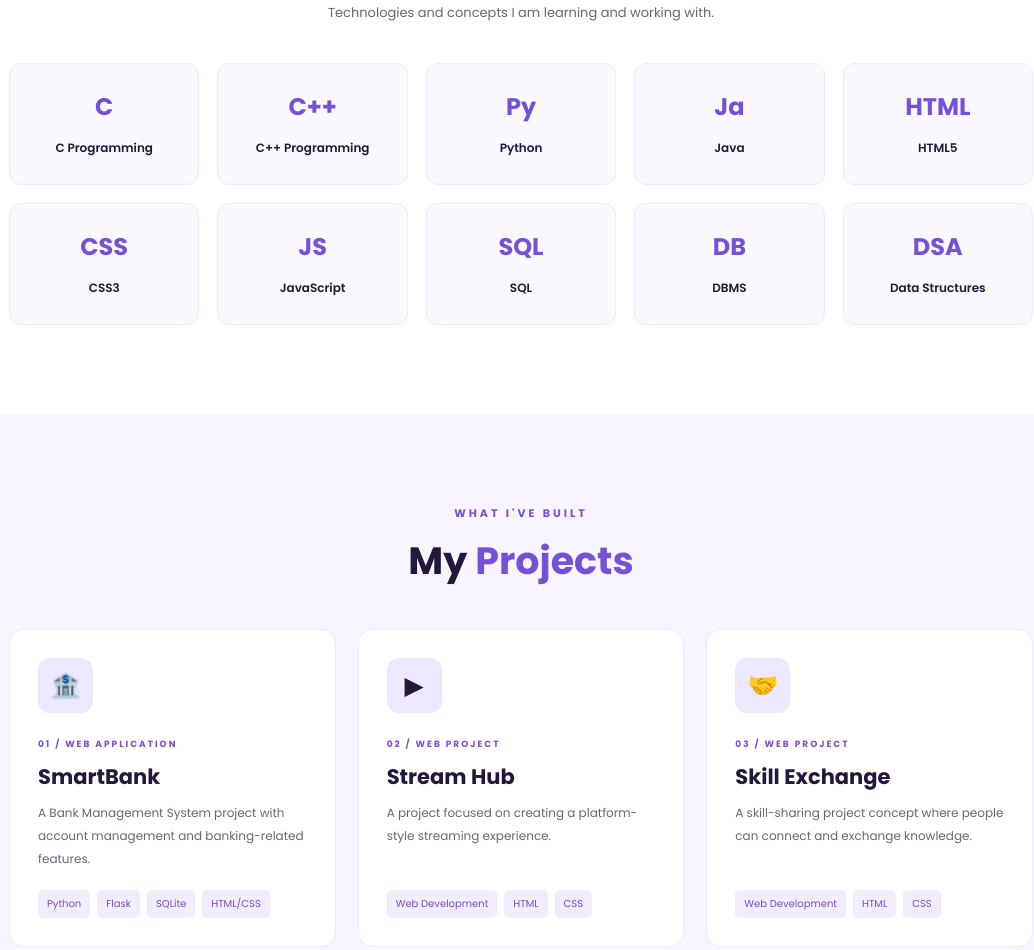
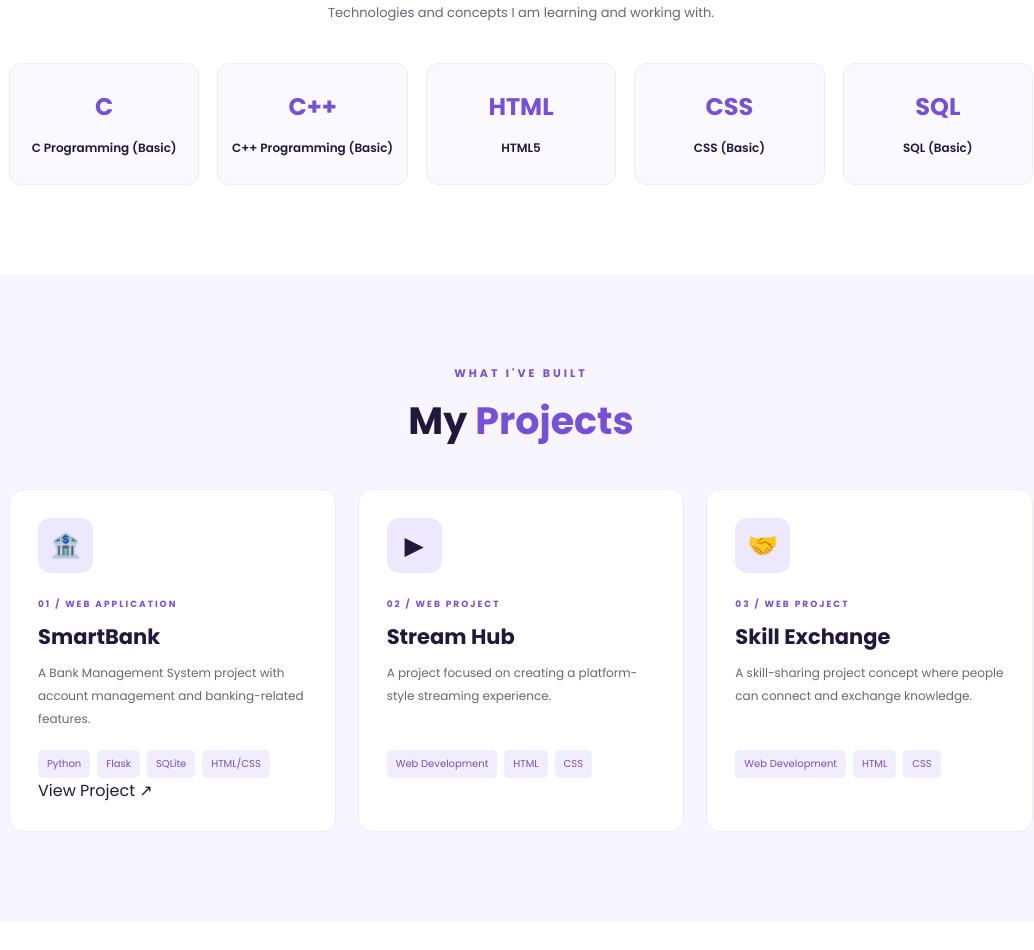
Before and after one commit to ahirwardeepika39-cloud/Deepika-Portfolio, a plain HTML site: page index.html in a window 1280 px wide. Shown: the part 1449-2399 px from the top of the page, without its empty margins (119-1153 px from the left). Drawn offline with nearby package versions, Linux system fonts and the light colour scheme.

Commit message:
Add files via upload

```diff
--- a/index.html
+++ b/index.html
@@ -89,17 +89,33 @@
     <h2 class="section-title">My <span>Skills</span></h2>
     <p class="section-subtitle">Technologies and concepts I am learning and working with.</p>
     <div class="skills-grid">
-        <div class="skill-card"><b>C</b><span>C Programming</span></div>
-        <div class="skill-card"><b>C++</b><span>C++ Programming</span></div>
-        <div class="skill-card"><b>Py</b><span>Python</span></div>
-        <div class="skill-card"><b>Ja</b><span>Java</span></div>
-        <div class="skill-card"><b>HTML</b><span>HTML5</span></div>
-        <div class="skill-card"><b>CSS</b><span>CSS3</span></div>
-        <div class="skill-card"><b>JS</b><span>JavaScript</span></div>
-        <div class="skill-card"><b>SQL</b><span>SQL</span></div>
-        <div class="skill-card"><b>DB</b><span>DBMS</span></div>
-        <div class="skill-card"><b>DSA</b><span>Data Structures</span></div>
+
+    <div class="skill-card">
+        <b>C</b>
+        <span>C Programming (Basic)</span>
     </div>
+
+    <div class="skill-card">
+        <b>C++</b>
+        <span>C++ Programming (Basic)</span>
+    </div>
+
+    <div class="skill-card">
+        <b>HTML</b>
+        <span>HTML5</span>
+    </div>
+
+    <div class="skill-card">
+        <b>CSS</b>
+        <span>CSS (Basic)</span>
+    </div>
+
+    <div class="skill-card">
+        <b>SQL</b>
+        <span>SQL (Basic)</span>
+    </div>
+
+</div>
 </section>
 
 <section class="projects section" id="projects">
@@ -107,12 +123,22 @@
     <h2 class="section-title">My <span>Projects</span></h2>
     <div class="projects-grid">
         <article class="project-card">
-            <div class="project-icon">🏦</div>
-            <p class="project-number">01 / WEB APPLICATION</p>
-            <h3>SmartBank</h3>
-            <p>A Bank Management System project with account management and banking-related features.</p>
-            <div class="project-tags"><span>Python</span><span>Flask</span><span>SQLite</span><span>HTML/CSS</span></div>
-        </article>
+    <div class="project-icon">🏦</div>
+    <p class="project-number">01 / WEB APPLICATION</p>
+    <h3>SmartBank</h3>
+    <p>A Bank Management System project with account management and banking-related features.</p>
+
+    <div class="project-tags">
+        <span>Python</span>
+        <span>Flask</span>
+        <span>SQLite</span>
+        <span>HTML/CSS</span>
+    </div>
+
+    <a href="https://smartbank-qzt7.onrender.com/" target="_blank" class="project-link">
+        View Project ↗
+    </a>
+</article>
         <article class="project-card">
             <div class="project-icon">▶</div>
             <p class="project-number">02 / WEB PROJECT</p>
```
